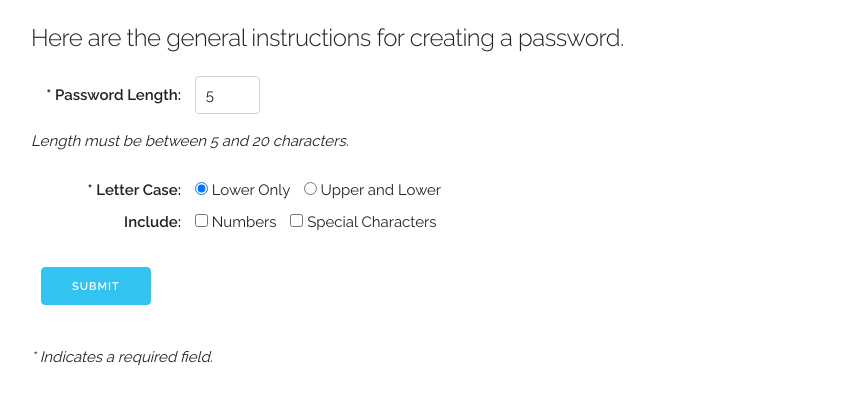
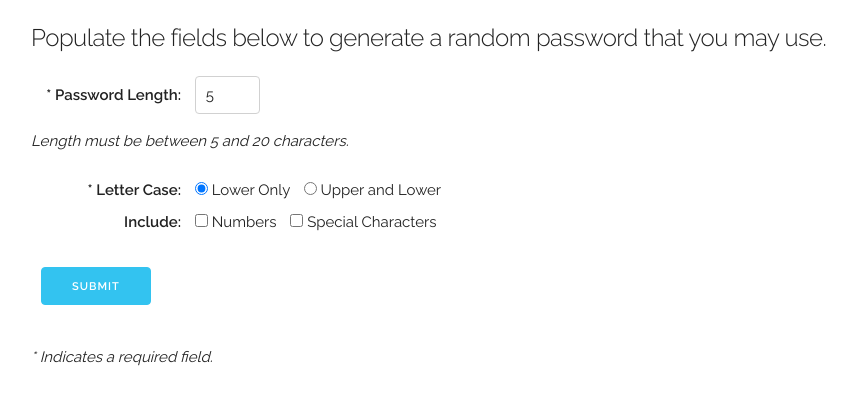
Before and after one commit to hallmichaelp/a2, a PHP site: page / in a window 1280 px wide. Shown: the part 101-506 px from the top of the page, without its empty margins (129-986 px from the left). Run offline with PHP 8.4, Linux system fonts and the light colour scheme.

Commit message:
adding new instructions on index page

```diff
--- a/index.php
+++ b/index.php
@@ -16,7 +16,7 @@
       </div>
     </header>
 
-    <h5>Here are the general instructions for creating a password.</h5>
+    <h5>Populate the fields below to generate a random password that you may use.</h5>
 
     <!-- Form Section -->
 
```
